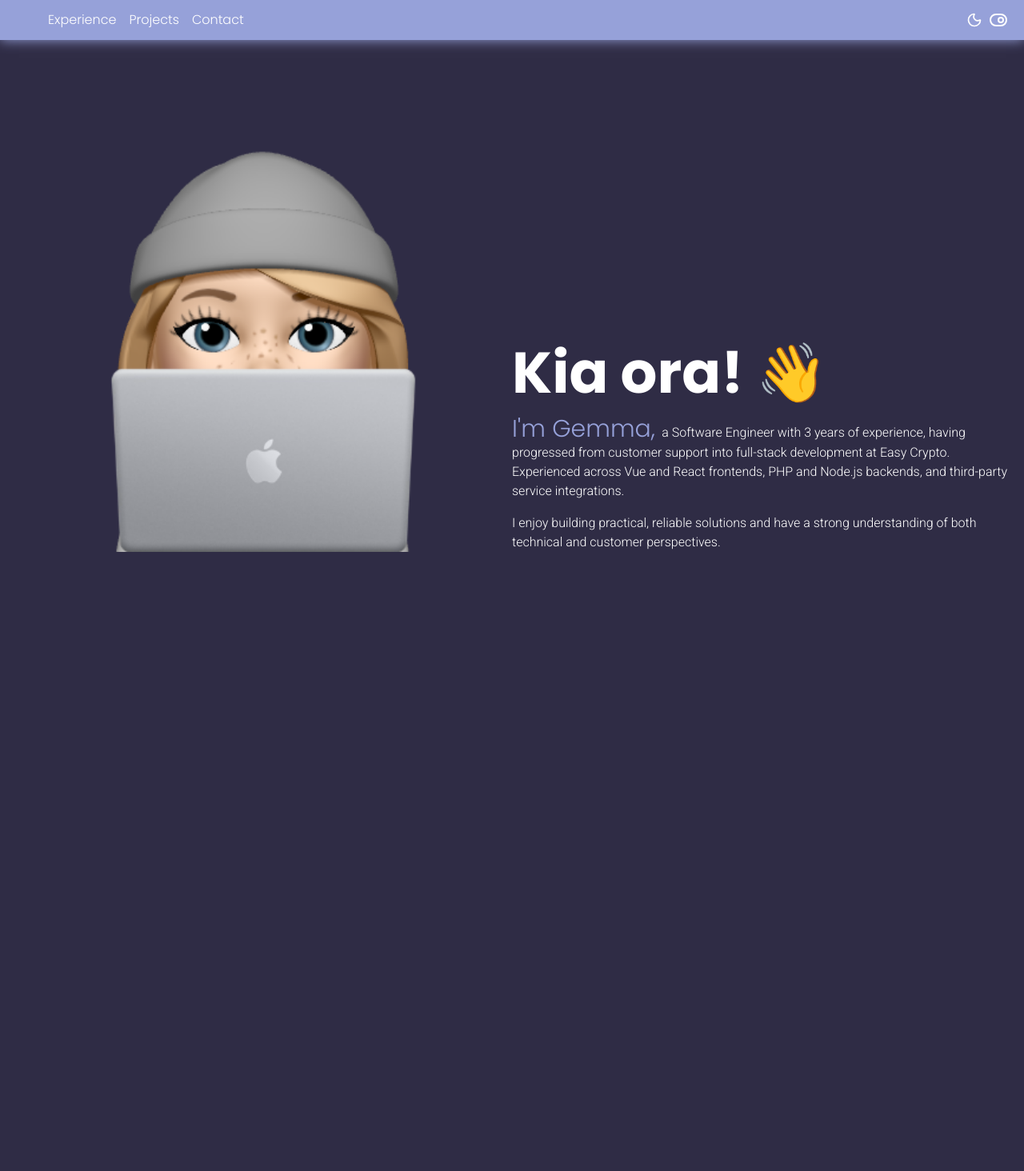
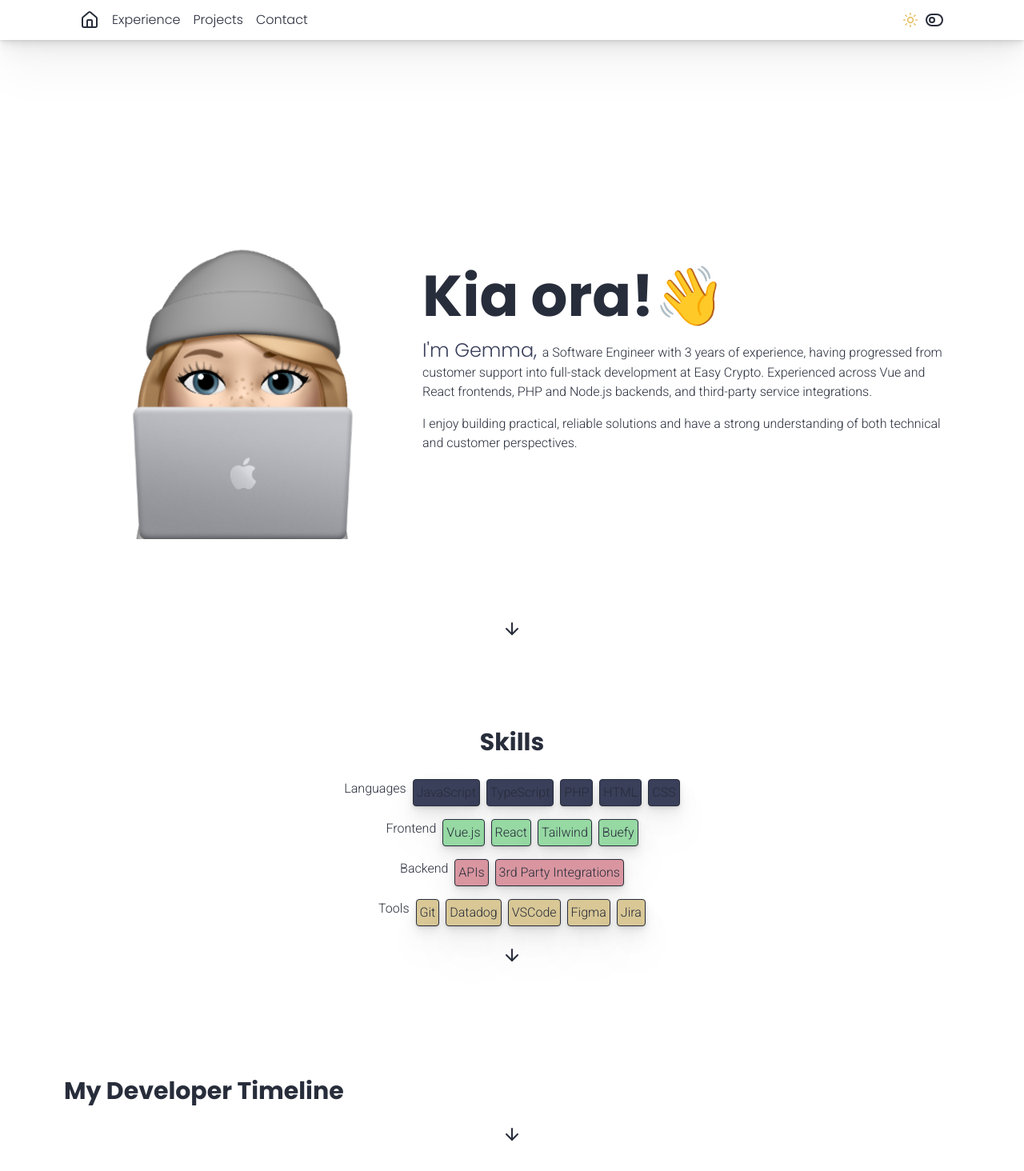
Before and after one commit to ge-krebs/gemma-portfolio, a React (Vite) app: page / in a window 1280 px wide. Shown: the top 1464 px of the page at 80% size. Before the commit the page ends 800 px from the top, so only its background shows below. Built offline with nearby package versions, Linux system fonts and the light colour scheme.

Commit message:
dark/light mode switch, skills comp

```diff
--- a/index.html
+++ b/index.html
@@ -14,5 +14,3 @@
     <script type="module" src="/src/main.tsx"></script>
   </body>
 </html>
-
-<script src="https://kit.fontawesome.com/6f7f4ba15c.js" crossorigin="anonymous"></script>
--- a/package.json
+++ b/package.json
@@ -14,6 +14,9 @@
     "lucide-react": "^1.34.0",
     "react": "^19.2.7",
     "react-dom": "^19.2.7",
+    "react-router": "^7.18.2",
+    "react-scroll": "^1.9.3",
+    "react-simple-typewriter": "^5.0.1",
     "tailwindcss": "^4.3.3"
   },
   "devDependencies": {
--- a/src/App.tsx
+++ b/src/App.tsx
@@ -1,6 +1,8 @@
 import './App.css'
 import Landing from './components/Landing.tsx'
 import Nav from './components/Nav.tsx'
+import Experience from './components/Experience.tsx'
+import Skills from './components/Skills.tsx'
 
 function App() {
 
@@ -8,6 +10,8 @@ function App() {
     <>
     <Nav />
     <Landing />
+    <Skills />
+    <Experience />
     </>
   )
 }
--- a/src/components/Experience.tsx
+++ b/src/components/Experience.tsx
@@ -1,6 +1,38 @@
+import text from '../data/text.json'
+import { ArrowDown } from 'lucide-react'
+
 function Experience () {
-    <>
-    </>
+
+  function nextPage () {
+    console.log('clicked')
+  }
+  return (
+  <>
+  <div className="w-dvw h-dvh md:p-15 pt-10">
+    <h2 className="p-5 font-poppins font-bold text-3xl">
+      {text.experience.title}
+    </h2>
+    {/* update URL */}
+    {/* <p className="text-center text-xs">{text.experience.seeMore}<a href="#" target="_blank" className="pointer underline underline-offset-1 text-pale-blue">{text.experience.linkText}</a></p> */}
+    <div className="w-full flex justify-center md:pt-1">
+        <button onClick={nextPage}><ArrowDown /></button>
+    </div>
+  </div>
+  </>
+  )
 }
 
 export default Experience
+
+//     <div className="p-5 flex flex-col md:flex-row justify-self-center gap-4 experience-card">
+// {text.experience.roles.map((item, index) => (
+//   <div key={index} className="p-2 border-solid border rounded-sm border-white clean-box-shadow bg-pale-blue">
+//     <h3 className="text-lg font-poppins font-semibold">{item.title}</h3>
+//     <p className="text-xs text-navy font-semibold italic">{item.subTitle}</p>
+//     <ul className="list-inside text-sm pt-2">
+//       <li>{item.tasks[0]}</li>
+//       <li className="pt-2">{item.tasks[1]}</li>
+//     </ul>
+//   </div>
+// ))}
+// </div>
--- a/src/components/Landing.tsx
+++ b/src/components/Landing.tsx
@@ -1,4 +1,6 @@
 import text from '../data/text.json'
+import { ArrowDown } from 'lucide-react'
+import { Typewriter } from 'react-simple-typewriter'
 // import { useState, useEffect } from 'react'
 
 // function typewriter (text, speed) {
@@ -8,20 +10,24 @@ import text from '../data/text.json'
 // }
 
 function Landing () {
-
+  function nextPage () {
+    console.log('clicked')
+  }
 return (
     <>
-        <div className="flex flex-col md:flex-row p-5 md:p-5">
-            <div className="md:w-1/2 items-center">
-                <img className="w-full" src="memoji-laptop.png" />
+    <div id="landing" className="p-5 md:p-20 h-screen">
+      <div className="flex flex-col md:flex-row h-full">
+        <div className="md:w-2/5 h-1/2 md:h-full flex items-center justify-center">
+          <img className="w-full h-full object-contain" src="memoji-laptop.png" />
         </div>
-            <div className="md:w-1/2 justify-end pt-5">
-                <div className="flex flex-col justify-end h-full text-base">
-                    <h1 className="text-white text-6xl md:text-7xl font-poppins font-bold">
-                        {text.landing.title}
+        <div className="md:w-3/5 h-1/2 md:h-full">
+          <div className="flex flex-col text-base h-full justify-center">
+            <h1 className=" text-5xl md:text-7xl font-poppins font-bold">
+              <Typewriter words={[text.landing.title]} loop={1}/>
+              👋
             </h1>
             <p className="pt-4">
-                        <span className="text-pale-blue text-3xl font-poppins font-light">{text.landing.name}</span>
+                <span className="text-accent text-2xl font-poppins font-light">{text.landing.name}</span>
                 {text.landing.body}
             </p>
             <p className="pt-4">
@@ -30,6 +36,10 @@ function Landing () {
           </div>
         </div>
       </div>
+      <div className="w-full flex justify-center md:pt-1">
+        <button onClick={nextPage}><ArrowDown /></button>
+      </div>
+    </div>
     </>
   )
 }
--- a/src/components/Nav.tsx
+++ b/src/components/Nav.tsx
@@ -1,24 +1,22 @@
 import { useState } from "react"
 import text from '../data/text.json'
-import { ToggleRight, ToggleLeft, Sun, Moon, House, Menu, X } from 'lucide-react'
+import DarkToggle from './parts/DarkToggle'
+import { House, Menu, X } from 'lucide-react'
 
 function Nav () {
-  const [isDark, setDark] = useState(true)
   const [isOpen, setMenu] = useState(false)
-
-  function toggle () { setDark(!isDark) }
   function toggleMenu () { setMenu(!isOpen) }
 
   return (
     <>
     {/* normal menu */}
-    <div id="navbar" className="w-full bg-pale-blue">
-      <div className="flex pl-5 pr-5 h-full">
+    <div id="navbar" className="w-full clean-box-shadow">
+      <div className="flex pl-15 pr-15 md:pr-25 md:pl-25 h-full">
         <div className="flex basis-1/2">
           <button onClick={toggleMenu} className="md:hidden pointer">{isOpen ? <X /> : <Menu />}</button>
           <div className="hidden md:block">
             <ul className="flex gap-4 items-center h-full font-poppins font-light">
-              <House color="var(--color-navy)" />
+              <House />
               {text.nav.links.map((item, index) => (
                   <a href="#" key={index}>{item}</a>
               ))}
@@ -28,20 +26,17 @@ function Nav () {
         {/* dark/light mode switcher */}
         {/* update colour */}
         <div className="flex gap-2 basis-1/2 justify-end">
-            {/* remove button? */}
-            <button>{isDark ? <Moon className="size-5"/> : <Sun className="size-5"/>}</button>
-            <button onClick={toggle} className="pointer">{isDark ? <ToggleRight /> : <ToggleLeft />}</button>
+            <DarkToggle />
             {/* <img className="w-10" src="memoji-laptop.png" /> */}
         </div>
       </div>
     </div>
     {/* burger menu */}
-    {/* fix bug of menu dissappearing on scroll */}
-    <nav className={`popup-nav ${isOpen ? '' : 'hidden'}`}>
+    <nav className={`popup-nav ${isOpen ? '' : 'hidden'} clean-box-shadow`}>
       <div className="w-full h-full pt-10 pb-10">
         <ul className="flex flex-col gap-10 text-center justify-stretch">
           {text.nav.links.map((item, index) => (
-            <a key={index} href="#" className="font-poppins font-light">{item}</a>
+            <a key={index} href={`#${item}`} className="font-poppins font-light" onClick={toggleMenu}>{item}</a>
           ))}
         </ul>
       </div>
--- /dev/null
+++ b/src/components/Skills.tsx
@@ -0,0 +1,46 @@
+import text from '../data/text.json'
+import { ArrowDown } from "lucide-react"
+
+function Skills () {
+  function nextPage () {
+    // hello
+  }
+  return (
+    <>
+    <div className="w-dvw md:p-15 pt-10">
+      <h2 className="flex justify-center pb-5 font-poppins font-bold text-3xl text-center">
+        {text.skills.title}
+      </h2>
+      <div className="flex justify-center flex-row gap-2 p-2 flex-wrap">
+        <span className="inline-block align-middle">Languages</span>
+        {text.skills.languages.map((item, index) => (
+          <button key={index} className="bg-accent border rounded-sm p-1 clean-box-shadow">{item}</button>
+        ))}
+      </div>
+      <div className="flex justify-center flex-row gap-2 p-2">
+        <span>Frontend</span>
+        {text.skills.frontend.map((item, index) => (
+          <button key={index} className="bg-pale-green border rounded-sm p-1 clean-box-shadow">{item}</button>
+        ))}
+      </div>
+      <div className="flex justify-center flex-row gap-2 p-2">
+        <span>Backend</span>
+        {text.skills.backend.map((item, index) => (
+          <button key={index} className="bg-pale-pink border rounded-sm p-1 clean-box-shadow">{item}</button>
+        ))}
+      </div>
+      <div className="flex justify-center flex-row gap-2 p-2">
+        <span>Tools</span>
+        {text.skills.tools.map((item, index) => (
+          <button key={index} className="bg-pale-yellow border rounded-sm p-1 clean-box-shadow">{item}</button>
+        ))}
+      </div>
+      <div className="w-full flex justify-center pt-4">
+          <button onClick={nextPage}><ArrowDown /></button>
+      </div>
+    </div>
+    </>
+  )
+}
+
+export default Skills
--- /dev/null
+++ b/src/components/parts/DarkToggle.tsx
@@ -0,0 +1,39 @@
+import { useEffect, useState } from "react"
+import { Moon, Sun, ToggleRight, ToggleLeft } from 'lucide-react'
+
+function DarkToggle () {
+  const [darkMode, setDarkMode] = useState(() => {
+    if (typeof window !== 'undefined') {
+      const saved = localStorage.getItem('theme')
+      if (saved) return saved
+      const systemPrefersDark = window.matchMedia('(prefers-color-scheme: dark)').matches;
+      return systemPrefersDark ? 'dark' : 'light'
+    }
+    return 'light'
+  })
+
+  useEffect(() => {
+    document.documentElement.classList.toggle('light', darkMode === 'light')
+    const root = window.document.documentElement
+    if (darkMode === 'dark') {
+        root.classList.add('dark');
+        localStorage.setItem('theme', 'dark');
+      } else {
+        root.classList.remove('dark');
+        localStorage.setItem('theme', 'light');
+      }
+    }, [darkMode]);
+
+  console.log(darkMode)
+  function toggleSwitch() {
+    setDarkMode(darkMode == 'light' ? 'dark' : 'light')
+  }
+  return (
+    <>
+      <button>{darkMode == 'dark' ? <Moon className="size-5" color="var(--color-accent)"/> : <Sun className="size-5" color="#E5C168"/>}</button>
+      <button onClick={toggleSwitch} className="pointer">{darkMode == 'dark' ? <ToggleRight /> : <ToggleLeft color="var(--color-text)" />}</button>
+    </>
+  )
+}
+
+export default DarkToggle
--- a/src/data/text.json
+++ b/src/data/text.json
@@ -1,6 +1,6 @@
 {
     "landing": {
-        "title": "Kia ora! 👋",
+        "title": "Kia ora!",
         "name": "I'm Gemma, ",
         "body": "a Software Engineer with 3 years of experience, having progressed from customer support into full-stack development at Easy Crypto. Experienced across Vue and React frontends, PHP and Node.js backends, and third-party service integrations.",
         "subBody": "I enjoy building practical, reliable solutions and have a strong understanding of both technical and customer perspectives."
@@ -8,24 +8,36 @@
     "nav": {
         "links": ["Experience", "Projects", "Contact"]
     },
+    "skills": {
+        "title": "Skills",
+        "languages": ["JavaScript", "TypeScript", "PHP", "HTML", "CSS"],
+        "frontend": ["Vue.js", "React", "Tailwind", "Buefy"],
+        "backend": ["APIs", "3rd Party Integrations"],
+        "tools": ["Git", "Datadog", "VSCode", "Figma", "Jira"]
+    },
     "experience": {
-        "title": "Experience",
+        "title": "My Developer Timeline",
         "roles": [
             {
-                "title": "Intermediate Software Engineer",
+                "title": "Intermediate Software Engineer - Easy Crypto",
+                "subTitle": "Previously Junior Software Engineer (Aug 2023 - Feb 2025)",
                 "company": "Easy Crypto (acquired by Swyftx)",
                 "tasks": [
-                    "one",
-                    "two",
-                    "three"
+                    "Lorem ipsum dolor sit amet, consectetur adipiscing elit. Maecenas vel rutrum diam. Vivamus dignissim ex facilisis purus commodo sollicitudin.",
+                    "Vestibulum condimentum tincidunt erat et laoreet. Aliquam pretium ex libero, sed congue nulla sodales quis. Aenean quis tellus commodo, volutpat est malesuada, rhoncus augue. Morbi auctor libero at ipsum porta, ac."
                 ]
             },
             {
-                "title": "Accounts Receivable Specialist",
-                "company": "Chartered Accountants Australia & New Zealand"
+                "title": "Senior Support Specialist - Easy Crypto",
+                "subTitle": "Previously Support Specialist (Jun 21 - Jul 22)",
+                "company": "Easy Crypto",
+                "tasks": [
+                    "Lorem ipsum dolor sit amet, consectetur adipiscing elit. Maecenas vel rutrum diam. Vivamus dignissim ex facilisis purus commodo sollicitudin.",
+                    "Vestibulum condimentum tincidunt erat et laoreet. Aliquam pretium ex libero, sed congue nulla sodales quis. Aenean quis tellus commodo, volutpat est malesuada, rhoncus augue. Morbi auctor libero at ipsum porta, ac."
+                ]
             }
         ],
-        "seeMore": "Previous roles available on my {link}",
+        "seeMore": "Previous roles available on my ",
         "linkText": "LinkedIn"
     }
 }
--- a/src/index.css
+++ b/src/index.css
@@ -1,15 +1,27 @@
 @import url('https://fonts.googleapis.com/css2?family=Fredoka:wght@300..700&family=Poppins:ital,wght@0,100;0,200;0,300;0,400;0,500;0,600;0,700;0,800;0,900;1,100;1,200;1,300;1,400;1,500;1,600;1,700;1,800;1,900&family=Roboto:ital,wght@0,100..900;1,100..900&display=swap');
 @import "tailwindcss";
 
+@custom-variant dark (&:where(.dark, .dark *));
+
 @theme {
-    --color-navy: #2F2C45;
-    --color-pale-blue: #96A1D9;
+    --color-bg: #282D3B;
+    --color-text: #FFFFFF;
+    --color-accent: #96A1D9;
+    --color-pale-green: #96D9A3;
+    --color-pale-pink: #D996A0;
+    --color-pale-yellow: #D9C896;
     --font-poppins: "Poppins", sans-serif
 }
 
+.light {
+    --color-bg: #FFFFFF;
+    --color-text: #282D3B;
+    --color-accent: #3a3f5a;
+}
+
 body {
-    background-color: #2F2C45;
-    color: white;
+    background-color: var(--color-bg);
+    color: var(--color-text);
     font-family: "Roboto", sans-serif;
     font-weight: 300;
 }
@@ -19,7 +31,17 @@ body {
     top: 0;
     overflow: hidden;
     height: 50px;
-    box-shadow: 0px 0px 15px 0px #96A1D9;
+    background-color: var(--color-bg);
+}
+
+.clean-box-shadow {
+    box-shadow:
+    0 1px 2px rgba(0, 0, 0, 0.05),
+    0 2px 4px rgba(0, 0, 0, 0.05),
+    0 4px 8px rgba(0, 0, 0, 0.05),
+    0 8px 16px rgba(0, 0, 0, 0.05),
+    0 16px 32px rgba(0, 0, 0, 0.05),
+    0 32px 64px rgba(0, 0, 0, 0.05);
 }
 
 .pointer {
@@ -28,7 +50,7 @@ body {
 
 .popup-nav {
     position: fixed;
-    background-color: #96A1D9;
-    height: 35vh;
     width: 100vw;
+    opacity: 95%;
+    background-color: var(--color-bg);
 }
```
Also changed, not shown: 1 other file (tests, documents, lock files or other folders). Lines whose indentation alone changed are shown as unchanged.
